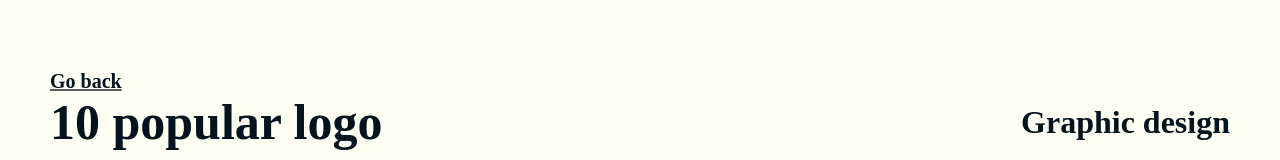
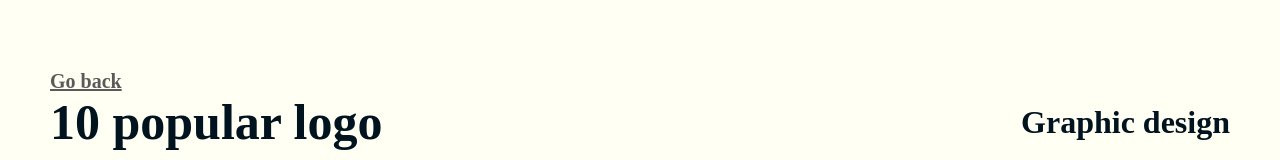
Before and after one commit to RomanxAnanev/Portfolios, a React (Vite) app: page /ProjectPage in a window 1280 px wide. Shown: the part 167-327 px from the top of the page. Built offline with nearby package versions, Linux system fonts and the light colour scheme; a web font is replaced by a local one.

Commit message:
goBackButton + fix Search css

```diff
--- /dev/null
+++ b/src/components/GoBackButton/GoBackButton.jsx
@@ -0,0 +1,13 @@
+import React from 'react'
+import style from './GoBackButton.module.css'
+
+export const GoBackButton = () => {
+
+  const goBack = () => {
+  window.history.back();
+  };
+
+  return (
+    <button className={style.goBack} onClick={goBack}>Go back</button>
+  )
+}
--- /dev/null
+++ b/src/components/GoBackButton/GoBackButton.module.css
@@ -0,0 +1,14 @@
+.goBack{
+    display: flex;
+    color: #5A5A5A;
+    font-family: Clash Display;
+    font-size: 20px;
+    font-style: normal;
+    font-weight: 600;
+    line-height: normal;
+    text-decoration-line: underline;
+    align-items: flex-start;
+    background: none;
+    border: none;
+    cursor: pointer;
+}
--- a/src/components/Search/Search.module.css
+++ b/src/components/Search/Search.module.css
@@ -3,7 +3,7 @@
     align-items: center;
 } */
 .input__search{
-    width: 370px;
+    width: 365px;
     height: 51px;
     outline: none;
     border-radius: 8px 0px 0px 8px;
--- a/src/pages/ProjectPage/ProjectPage.jsx
+++ b/src/pages/ProjectPage/ProjectPage.jsx
@@ -1,13 +1,15 @@
 import React from 'react'
 import style from './ProjectPage.module.css'
 import { ResumeService } from '../../components/ResumeService/ResumeService'
+import { GoBackButton } from '../../components/GoBackButton/GoBackButton'
+
 
 export const ProjectPage = () => {
   return (
     <div className={style.projectPage}>
-        <div className={style.goBack}>
-            <a href="">Go back</a>
-        </div>
+
+        <GoBackButton />
+
         <div className={style.projectPage__container}>
             <div className={style.projectPage__title}>
                 <div className={style.title__h1}>
--- a/src/pages/ProjectPage/ProjectPage.module.css
+++ b/src/pages/ProjectPage/ProjectPage.module.css
@@ -19,17 +19,7 @@ a{
     margin-bottom: 150px;
 }
 
-.goBack{
-    display: flex;
-    color: #5A5A5A;
-    font-family: Clash Display;
-    font-size: 20px;
-    font-style: normal;
-    font-weight: 600;
-    line-height: normal;
-    text-decoration-line: underline;
-    align-items: flex-start;
-}
+
 
 
 
```
